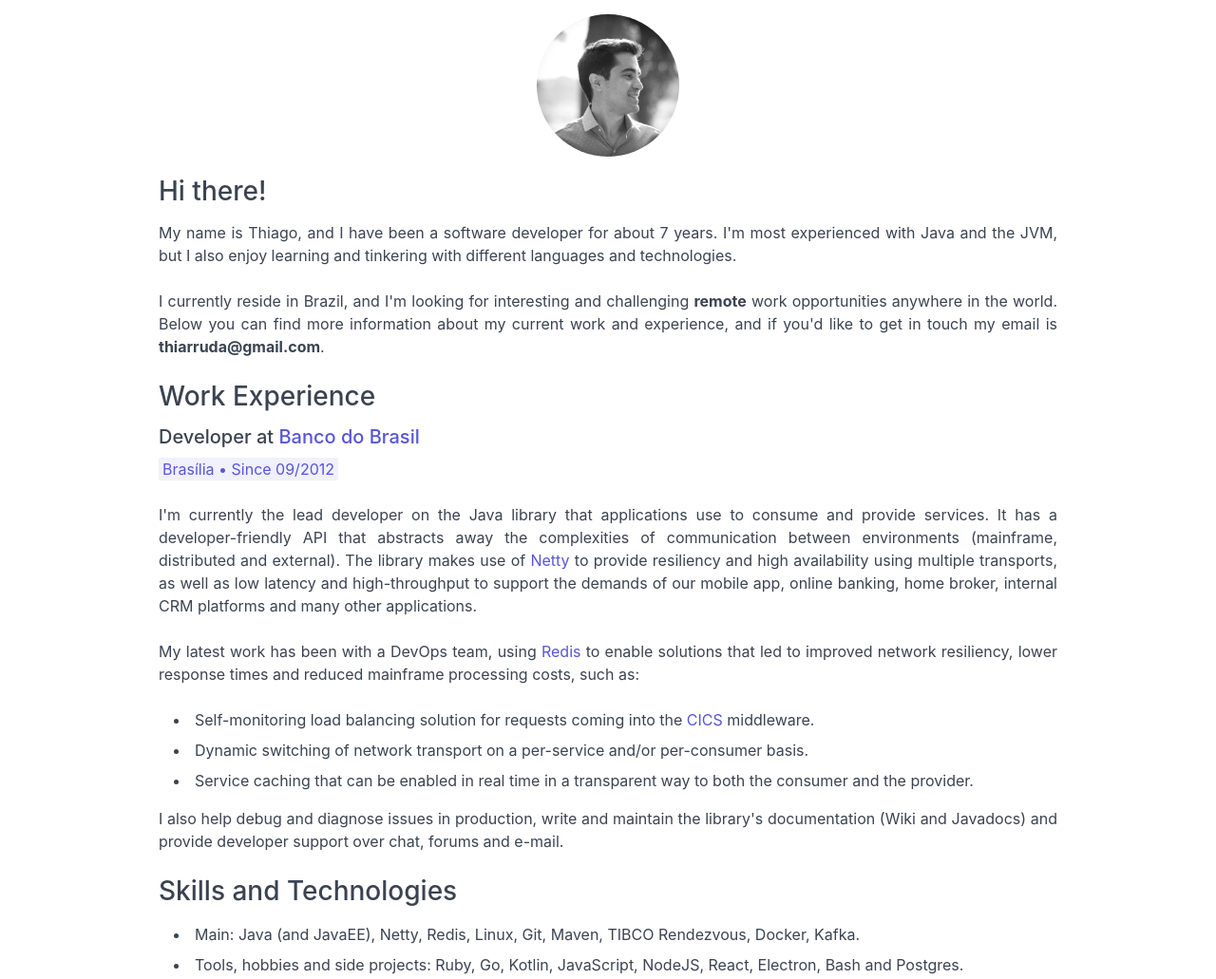
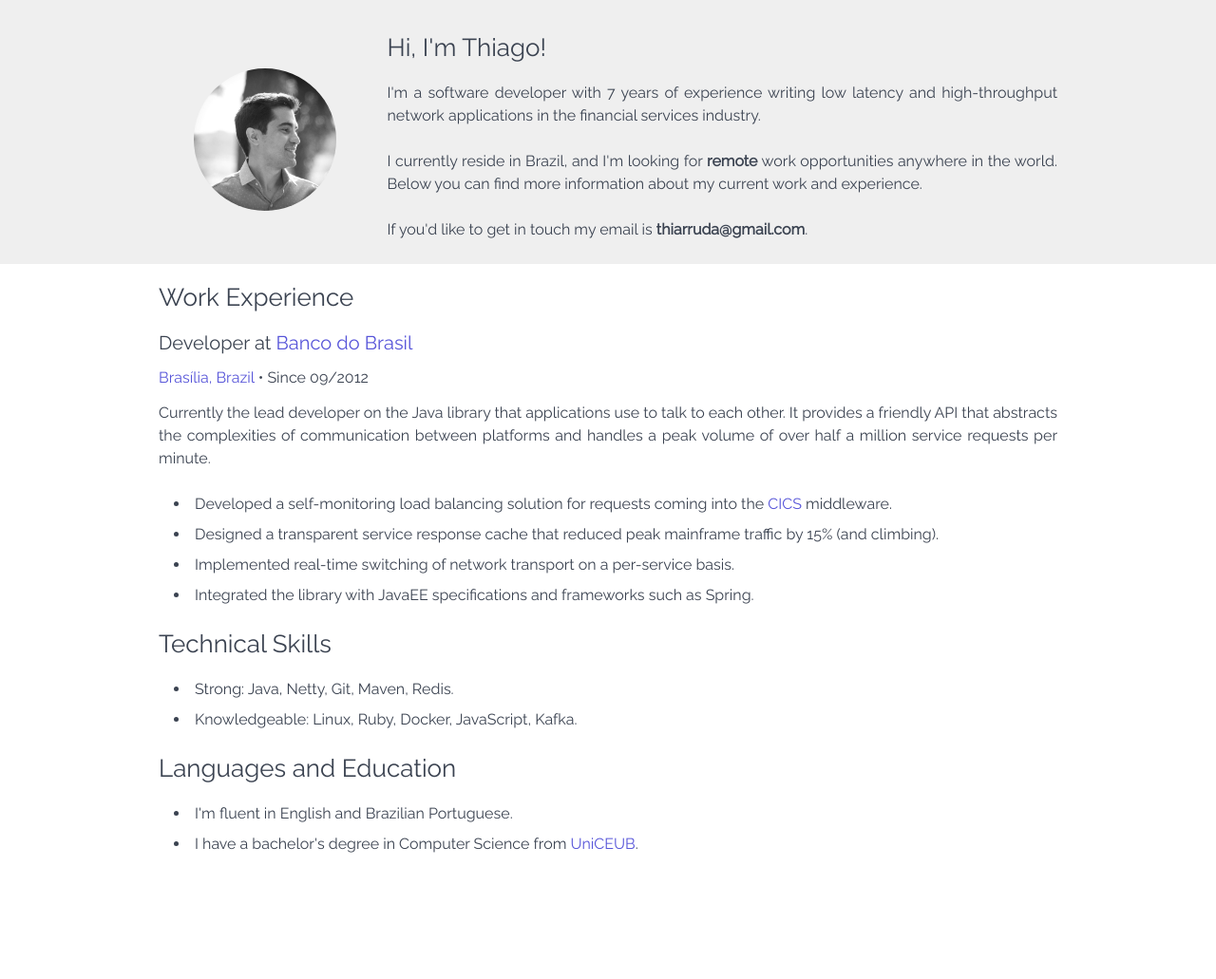
Before and after one commit to thiagoarruda/thiagoarruda.github.io, a plain HTML site: page index.html in a window 1280 px wide. Shown: the top 1031 px of the page at 95% size. After the commit the page ends 917 px from the top, so only its background shows below. Drawn offline with nearby package versions, Linux system fonts and the light colour scheme.

Commit message:
Layout and text changes

```diff
--- a/index.html
+++ b/index.html
@@ -4,8 +4,8 @@
 <head>
   <meta charset="utf-8">
 
-  <title>Thiago Arruda's Projects</title>
-  <meta name="description" content="Java, Netty, Low latency, High-throughput Middleware Developer">
+  <title>Thiago Arruda</title>
+  <meta name="description" content="Java, Netty, Low latency, High-throughput Framework Developer">
   <meta name="author" content="Thiago Arruda">
   <meta name="viewport" content="width=device-width, initial-scale=1">
 
@@ -17,78 +17,100 @@
 	<link rel="manifest" href="assets/site.webmanifest">
 	<link rel="mask-icon" href="assets/safari-pinned-tab.svg" color="#5bbad5">
 	<link rel="shortcut icon" href="assets/favicon.ico">
+
+	<link href="https://fonts.googleapis.com/css?family=Raleway&display=swap" rel="stylesheet">
+
 	<meta name="msapplication-TileColor" content="#70bcff">
 	<meta name="msapplication-config" content="assets/browserconfig.xml">
 	<meta name="theme-color" content="#70bcff">
 
   <style>
-		.email-text::before {
-	  	content: "thiarruda@gmail.com";
+  	body {
+  		font-family: 'Raleway', sans-serif;
+  	}
+  	header {
+  		padding-top: 15px;
+  		background-color:#efefef;
+  	}
+		div.container {
+			padding-right: 15px;
+			padding-left: 15px;
 		}
 		img.profile {
-	  	margin-bottom: 20px;
+			margin:auto;
       border-radius: 50%;
     }
-		div.container{
-			padding: 15px;
+    div.profile-pic {
+      display: flex;
+    	align-items: center;
+    	flex-wrap: wrap;
     }
 		h1 {
-			font-size: 1.4rem;
+			font-size: 1.3rem;
+			margin-bottom: 20px;
+			margin-top: 20px;
 		}
 		h2 {
 			font-size: 1rem;
+			margin-bottom: 15px;
+		}
+		h3 {
+			font-size: 0.8rem;
+			margin-bottom: 15px;
 		}
   </style>
 
 </head>
 
 <body>
+	<header>
 		<div class="container grid-lg">
+			<div class="columns">
+				<div class="column col-3 col-sm-12 profile-pic">
 					<img class="img-responsive profile p-centered" width=150 height=150 src="assets/profile_pic.jpg"/>
-		<h1>Hi there!</h1>
+				</div>
+
+				<div class="column col-9 col-sm-12">
+					<h1>Hi, I'm Thiago!</h1>
 					<p class="text-justify">
-			My name is Thiago, and I have been a software developer for about 7 years. I'm most experienced with Java and the JVM, but I also enjoy learning and tinkering with different languages and technologies.
+						I'm a software developer with 7 years of experience writing low latency and high-throughput network applications in the financial services industry.
 					</p>
 					<p class="text-justify">
-			I currently reside in Brazil, and I'm looking for interesting and challenging <strong>remote</strong> work opportunities anywhere in the world. Below you can find more information about my current work and experience, and if you'd like to get in touch my email is <strong><span class="email-text tooltip tooltip-bottom" data-tooltip="To avoid spam, please type in this email."/></strong>.
+						I currently reside in Brazil, and I'm looking for <strong>remote</strong> work opportunities anywhere in the world. Below you can find more information about my current work and experience.
 					</p>
-
+					<p class="text-justify">
+						If you'd like to get in touch my email is <strong>thiarruda@gmail.com</strong>.
+					</p>
+				</div>
+			</div>
+		</header>
+		<div class="container grid-lg">
 			<h1>Work Experience</h1>
 
-		<h2>
-			Developer at <a href="https://www.bb.com.br" target="_blank">Banco do Brasil</a>
-		</h2>
-		<p class="label label-secondary">
-			<a href="https://en.wikipedia.org/wiki/Bras%C3%ADlia" target="_blank">Brasília</a> • Since 09/2012
-		</p>
+			<h2>Developer at <a href="https://www.bb.com.br" target="_blank">Banco do Brasil</a></h2>
+			<h3><a href="https://en.wikipedia.org/wiki/Bras%C3%ADlia" target="_blank">Brasília, Brazil</a> • Since 09/2012</h3>
+
 			<p class="text-justify">
-			I'm currently the lead developer on the Java library that applications use to consume and provide services. It has a developer-friendly API that abstracts away the complexities of communication between environments (mainframe, distributed and external). The library makes use of <a href="https://netty.io" target="_blank">Netty</a> to provide resiliency and high availability using multiple transports, as well as low latency and high-throughput to support the demands of our mobile app, online banking, home broker, internal CRM platforms and many other applications.
-		</p>
-		<p class="text-justify">
-			 My latest work has been with a DevOps team, using <a href="https://redis.io" target="_blank">Redis</a> to enable solutions that led to improved network resiliency, lower response times and reduced mainframe processing costs, such as:
+				Currently the lead developer on the Java library that applications use to talk to each other. It provides a friendly API that abstracts the complexities of communication between platforms and handles a peak volume of over half a million service requests per minute.
 			</p>
 			<ul>
-			<li>Self-monitoring load balancing solution for requests coming into the <a href="https://en.wikipedia.org/wiki/CICS" target="_blank">CICS</a> middleware.</li>
-			<li>Dynamic switching of network transport on a per-service and/or per-consumer basis.</li>
-			<li>Service caching that can be enabled in real time in a transparent way to both the consumer and the provider.</li>
+				<li>Developed a self-monitoring load balancing solution for requests coming into the <a href="https://en.wikipedia.org/wiki/CICS" target="_blank">CICS</a> middleware.</li>
+				<li>Designed a transparent service response cache that reduced peak mainframe traffic by 15% (and climbing).</li>
+				<li>Implemented real-time switching of network transport on a per-service basis.</li>
+				<li>Integrated the library with JavaEE specifications and frameworks such as Spring.</li>
 			</ul>
-		<p class="text-justify">
-			I also help debug and diagnose issues in production, write and maintain the library's documentation (Wiki and Javadocs) and provide developer support over chat, forums and e-mail.
-		</p>
-
-		<h1>Skills and Technologies</h1>
-
+			<p></p>
+			<h1>Technical Skills</h1>
 	  	<ul>
-			<li>Main: Java (and JavaEE), Netty, Redis, Linux, Git, Maven, TIBCO Rendezvous, Docker, Kafka.</li>
-			<li>Tools, hobbies and side projects: Ruby, Go, Kotlin, JavaScript, NodeJS, React, Electron, Bash and Postgres.</li>
+	  		<li>Strong: Java, Netty, Git, Maven, Redis.</li>
+	  		<li>Knowledgeable: Linux, Ruby, Docker, JavaScript, Kafka.</li>
 	  	</ul>
-
+	  	<p></p>
 			<h1>Languages and Education</h1>
 			<ul>
 				<li>I'm fluent in English and Brazilian Portuguese.</li>
 				<li>I have a bachelor's degree in Computer Science from <a href="https://www.uniceub.br" target="_blank">UniCEUB</a>.</li>
 			</ul>
-
 		</div>
 </body>
 </html>
```
Lines whose indentation alone changed are shown as unchanged.
